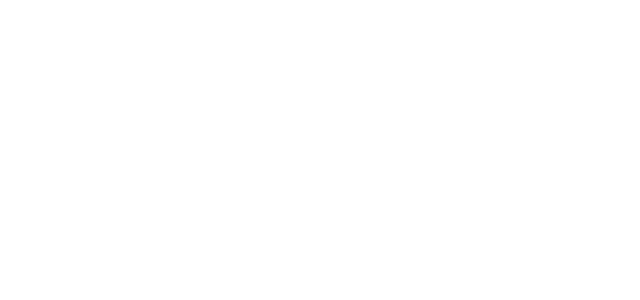
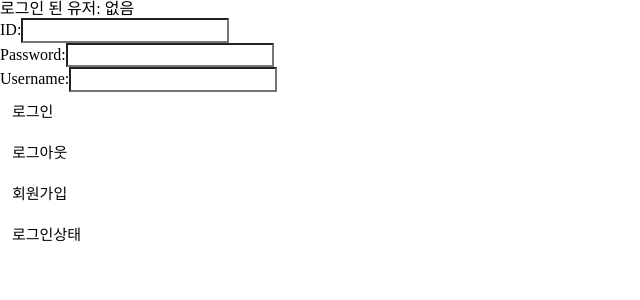
Before and after one commit to doobee98/twitter-clone-frontend, a React (Create React App) app: page /login in a window 1280 px wide. Shown: the top 300 px of the page, without its empty margins (0-640 px from the left). Built offline with nearby package versions, Linux system fonts and the light colour scheme; no server answers.

Commit message:
FEAT(modules): apply AuthApi to modules, LoginPage

```diff
--- a/src/App.tsx
+++ b/src/App.tsx
@@ -5,6 +5,7 @@ import { createGlobalStyle } from 'styled-components';
 import { normalize } from 'styled-normalize';
 import { login } from 'modules/auth';
 import HomePage from './pages/HomePage';
+import LoginPage from './pages/LoginPage';
 
 const GlobalStyle = createGlobalStyle`
   ${normalize}
@@ -79,6 +80,7 @@ const App: React.FC = () => {
         <Switch>
           <Route path="/" exact render={() => <Redirect to="/home" />} />
           <Route path="/home" component={HomePage} />
+          <Route path="/login" component={LoginPage} />
         </Switch>
       </BrowserRouter>
     </>
--- a/src/modules/auth.ts
+++ b/src/modules/auth.ts
@@ -1,4 +1,6 @@
-import { createSlice, PayloadAction } from '@reduxjs/toolkit';
+import { createAsyncThunk, createSlice } from '@reduxjs/toolkit';
+import AuthApi from 'apis/AuthApi';
+import storage, { AUTH_TOKEN_NAME } from 'utils/storage';
 import User from '../models/user';
 import { LoginRequest, SignUpRequest } from '../models/request/auth';
 
@@ -8,44 +10,63 @@ interface AuthState {
 
 const initialState: AuthState = {};
 
-// [TODO: NEED TO BE REMOVED] default user login data for test
-const defaultCurrentUser: User = {
-  user_id: 'doobee98',
-  username: '이두섭',
-  following_count: 20,
-  follower_count: 2,
-  joined_at: Date(),
-};
+export const login = createAsyncThunk(
+  'auth/login',
+  async (loginRequest: LoginRequest) => {
+    const { user_id, password } = loginRequest;
+    const response = await AuthApi.instance.login(user_id, password);
+    const { data: user, headers } = response;
+    return [user as User, headers.authorization];
+  },
+);
+
+export const logout = createAsyncThunk('auth/logout', async () => {
+  await AuthApi.instance.logout();
+  storage.removeItem(AUTH_TOKEN_NAME);
+});
+
+export const signup = createAsyncThunk(
+  'auth/signup',
+  async (signupRequest: SignUpRequest) => {
+    const { user_id, password, username } = signupRequest;
+    const response = await AuthApi.instance.signup(user_id, password, username);
+    return response.data as User;
+  },
+);
 
 export const auth = createSlice({
   name: 'auth',
   initialState,
-  reducers: {
-    login: (state, action: PayloadAction<LoginRequest>) => {
-      const { user_id, password } = action.payload;
-      return {
-        currentUser: { ...defaultCurrentUser },
-      };
+  reducers: {},
+  extraReducers: {
+    [login.fulfilled.type]: (state, action) => {
+      const [user, token] = action.payload;
+      storage.setItem(AUTH_TOKEN_NAME, token);
+      return { currentUser: user };
     },
-    logout: () => {
+    [login.rejected.type]: (state, error) => {
+      storage.removeItem(AUTH_TOKEN_NAME);
+      console.log(error);
+      return state;
+    },
+    [logout.fulfilled.type]: () => {
       return {
         currentUser: undefined,
       };
     },
-    signup: (state, action: PayloadAction<SignUpRequest>) => {
-      const { user_id, password, username } = action.payload;
-      return {
-        currentUser: {
-          user_id,
-          username,
-          following_count: 0,
-          follower_count: 0,
-          joined_at: Date(),
-        },
-      };
+    [logout.rejected.type]: (state, error) => {
+      console.log(error);
+      return state;
+    },
+    [signup.fulfilled.type]: (state, action) => {
+      window.alert(`${action.payload.user_id}님 회원가입 완료!`);
+      return { currentUser: action.payload };
+    },
+    [signup.rejected.type]: (state, error) => {
+      console.log(error);
+      return state;
     },
   },
 });
 
-export const { login, logout, signup } = auth.actions;
 export default auth.reducer;
--- /dev/null
+++ b/src/pages/LoginPage.tsx
@@ -0,0 +1,65 @@
+import React from 'react';
+import AuthApi from 'apis/AuthApi';
+import useInput from 'hooks/useInput';
+import Button from 'components/base/Button';
+import { useAppDispatch, useAuthSelector } from 'hooks/redux';
+import { login, logout, signup } from 'modules/auth';
+
+// TODO: SignUpPage 따로 만들것
+const LoginPage: React.FC = () => {
+  const [id, onChangeId] = useInput('');
+  const [password, onChangePassword] = useInput('');
+  const [username, onChangeUsername] = useInput('');
+
+  const authStore = useAuthSelector();
+  const dispatch = useAppDispatch();
+
+  const { currentUser } = authStore;
+
+  const handleLogin = async () => {
+    return dispatch(login({ user_id: id, password }));
+  };
+
+  const handleLogout = async () => {
+    return dispatch(logout());
+  };
+
+  const handleSignup = async () => {
+    return dispatch(signup({ user_id: id, password, username }));
+  };
+
+  const handleCurrentUser = async () => {
+    AuthApi.instance
+      .checkCurrentUser()
+      .then((res) => {
+        console.log(res);
+      })
+      .catch((error) => {
+        console.log(error.response);
+      });
+  };
+
+  return (
+    <>
+      <div>로그인 된 유저: {currentUser ? currentUser.user_id : '없음'}</div>
+      <div>
+        ID:
+        <input type="text" value={id} onChange={onChangeId} />
+      </div>
+      <div>
+        Password:
+        <input type="password" value={password} onChange={onChangePassword} />
+      </div>
+      <div>
+        Username:
+        <input type="text" value={username} onChange={onChangeUsername} />
+      </div>
+      <Button onClick={handleLogin}>로그인</Button>
+      <Button onClick={handleLogout}>로그아웃</Button>
+      <Button onClick={handleSignup}>회원가입</Button>
+      <Button onClick={handleCurrentUser}>로그인상태</Button>
+    </>
+  );
+};
+
+export default LoginPage;
```
